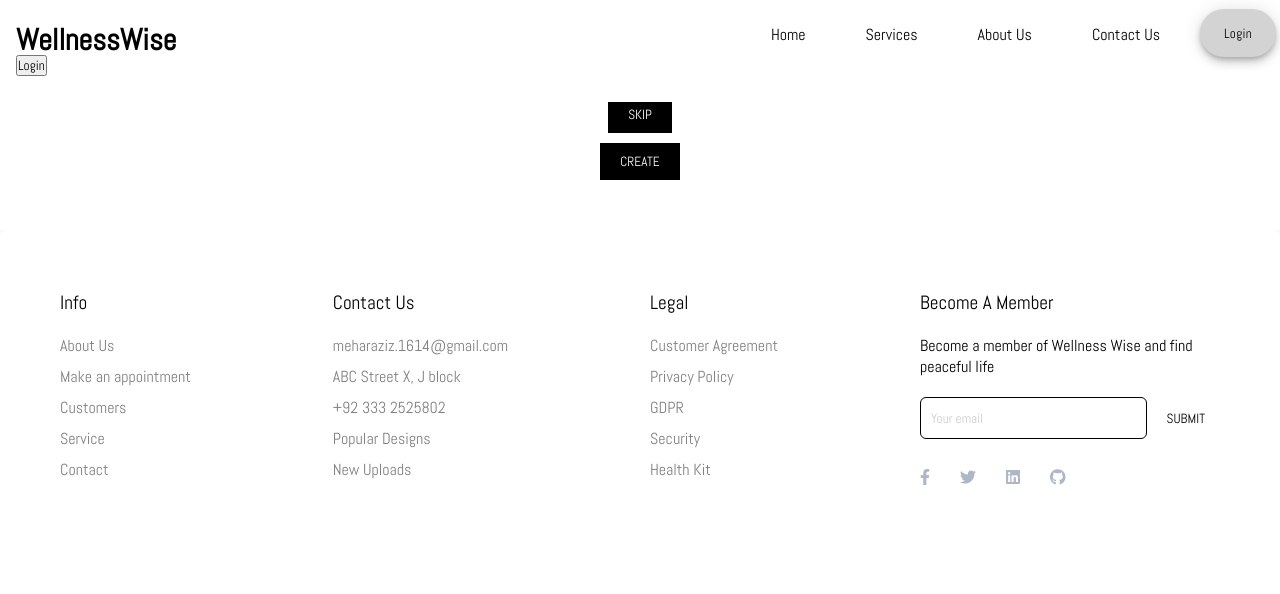
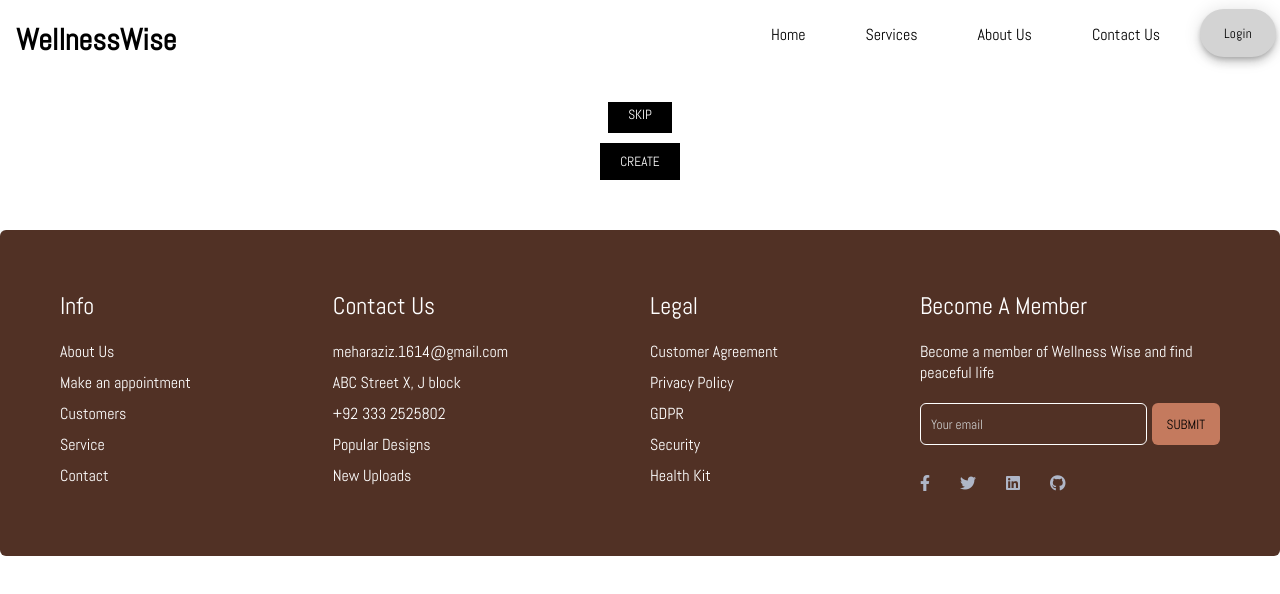
Before and after one commit to Mehar-Aziz/WellnessWise, a React (Create React App) app in the folder wellnesswise-frontend/: page /button in a window 1280 px wide. Shown: the top 594 px of the page. Built offline with nearby package versions, Linux system fonts and the light colour scheme.

Commit message:
Change colors

```diff
--- a/wellnesswise-frontend/src/components/Footer.css
+++ b/wellnesswise-frontend/src/components/Footer.css
@@ -12,7 +12,7 @@
   position: inherit;
   max-width: 1280px;
   width: 100%;
-  background: #fff;
+  background: #513125;
   border-radius: 6px;
 }
 
@@ -25,8 +25,8 @@
 }
 
 .footer-row .footer-col h4 {
-  color: black;
-  font-size: 1.2rem;
+  color: white;
+  font-size: 1.5rem;
   font-weight: 400;
 }
 
@@ -41,16 +41,16 @@
 
 .footer-col .links li a {
   text-decoration: none;
-  color: gray;
+  color: white;
 }
 
 .footer-col .links li a:hover {
-  color: black;
+  color: white;
 }
 
 .footer-col p {
   margin: 20px 0;
-  color: black;
+  color: white;
   max-width: 300px;
 }
 
@@ -65,7 +65,7 @@
   background: none;
   width: 100%;
   outline: none;
-  border: 1px solid black ;
+  border: 1px solid white;
   caret-color: #fff;
   color: #fff;
   padding-left: 10px;
@@ -76,7 +76,7 @@
 }
 
  .footer-col form button {
-  background: #fff;
+  background: #c47a5e;
   outline: none;
   border: none;
   padding: 10px 15px;
--- a/wellnesswise-frontend/src/components/Navbar.js
+++ b/wellnesswise-frontend/src/components/Navbar.js
@@ -36,9 +36,9 @@ function Navbar() {
           Home</a></li>
             </ul>
 
-      <button onClick={handleLoginLogout}>
+      {/* <button onClick={handleLoginLogout}>
         {isLoggedIn ? 'Logout' : 'Login'}
-      </button>
+      </button> */}
         </nav>
     );
 }
```
